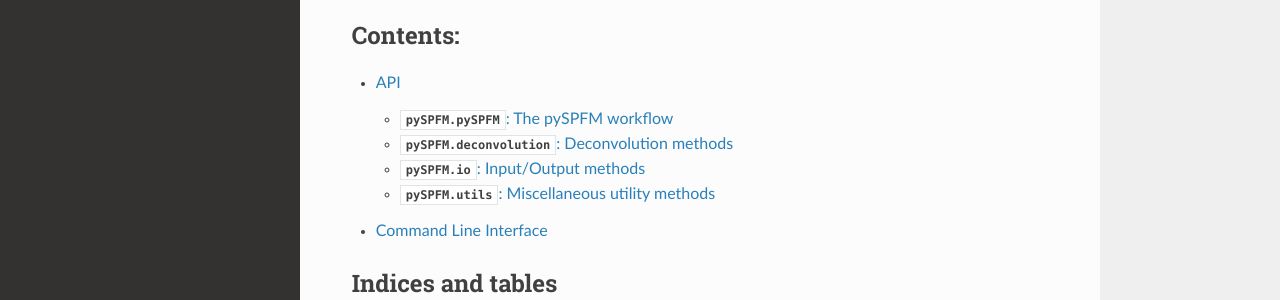
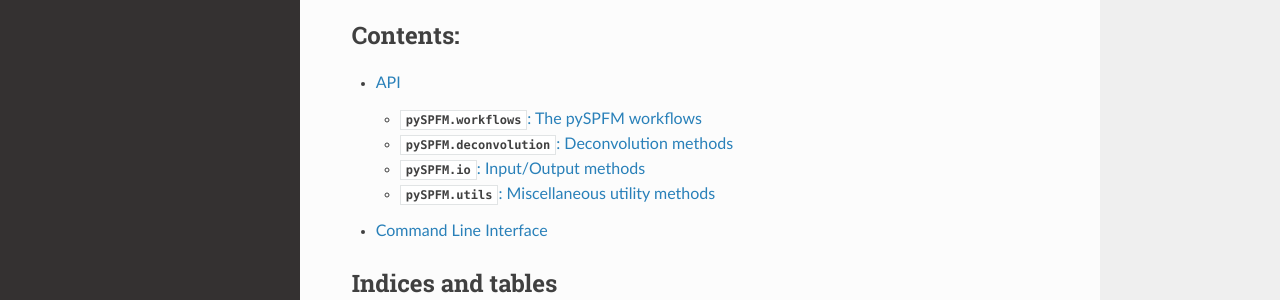
Before and after one commit to Paradigm-Free-Mapping/pySPFM, a Sphinx documentation site: the page built from docs/index.rst, in a window 1280 px wide and 1023 px high. Shown: the part 439-739 px from the top of the window. Built offline with Sphinx 7.4.7 and the Read the Docs theme 2.0.0, drawn with Linux system fonts in a browser that asks for light colours; formulas are drawn with MathJax 3.

Commit message:
Fix docs

```diff
--- a/docs/api.rst
+++ b/docs/api.rst
@@ -10,20 +10,20 @@ API
 .. _api_pySPFM_ref:
 
 **************************************************
-:mod:`pySPFM.pySPFM`: The pySPFM workflow
+:mod:`pySPFM.workflows`: The pySPFM workflows
 **************************************************
 
-.. automodule:: pySPFM.pySPFM
+.. automodule:: pySPFM.workflows
    :no-members:
    :no-inherited-members:
 
-.. currentmodule:: pySPFM.pySPFM
+.. currentmodule:: pySPFM.workflows
 
 .. autosummary::
    :toctree: generated/
    :template: function.rst
 
-   pySPFM.pySPFM.pySPFM
+   pySPFM.workflows.pySPFM
 
 .. _api_deconvolution_ref:
 
```
